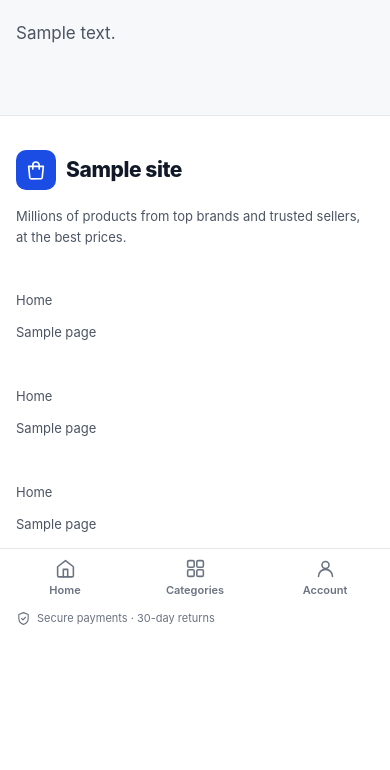
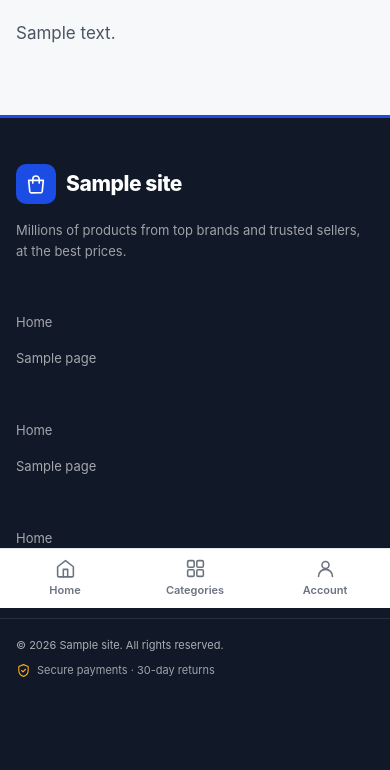
Before and after one commit to SMP1990/Rep-02, a WordPress theme: template wp-content/themes/marketly/page.php in a window 390 px wide. Shown: the part 236-1006 px from the top of the page. Before the commit the page ends 861 px from the top, so only its background shows below. Run offline with PHP 8.4 and a stand-in for WordPress, Linux system fonts and the light colour scheme; the site name, menu and one post (Sample post) are stand-ins, and other content is empty; some libraries are stand-ins or nearby versions.

Commit message:
Give the footer a modern dark treatment
CSS-only. The footer was a plain white band with a hairline border and
a cramped 2-column grid that squeezed the brand block and three menus
together even on desktop — nothing distinguished it from the page above
it.

- Dark background with a brand-coloured top edge, so the footer reads as
  a deliberate close to the page.
- Four columns from 64em (brand column wider, three menus even), two
  from 40em, one on phones — instead of two columns at every size above
  mobile.
- Social links as round, filled icon buttons instead of bordered squares,
  with a brand-fill hover state.
- Text opacities re-tuned for the dark background; checked with axe
  against WCAG 2.1 AA, 0 violations (one round needed the legal line
  raised from 45% to 65% opacity).

Checked at 390/768/1440: no overflow, no fatals on any page template.

Co-Authored-By: Claude Sonnet 5 <noreply@anthropic.com>
Claude-Session: https://claude.ai/code/session_014VLWtw9FK7bXd6grpUv6DS

```diff
--- a/wp-content/themes/marketly/assets/css/marketly.css
+++ b/wp-content/themes/marketly/assets/css/marketly.css
@@ -1451,21 +1451,35 @@ body.is-locked { overflow: hidden; }
 
 /* ------------------------------------------------------------- Footer */
 
+/* A dark footer reads as a deliberate close to the page rather than a
+   continuation of it, which is what a plain white band with a hairline
+   border was doing. The rest of the site's palette stays exactly as it
+   is — only the footer inverts. */
 .site-footer {
 	margin-top: var(--section-gap);
-	background: var(--surface);
-	border-top: 1px solid var(--line);
+	background: var(--ink);
+	color: rgba(255, 255, 255, 0.72);
+	border-top: 3px solid var(--brand);
 }
 
 .footer__inner {
 	display: grid;
-	gap: 1.75rem;
-	padding-block: 2rem;
+	gap: 2rem;
+	padding-block: 2.75rem 2rem;
 }
 
 @media (min-width: 40em) {
 	.footer__inner { grid-template-columns: repeat(2, minmax(0, 1fr)); }
 }
+
+@media (min-width: 64em) {
+	/* The brand column carries a paragraph and a row of social icons, so it
+	   keeps the extra width; the three menus share the rest evenly. */
+	.footer__inner { grid-template-columns: 1.4fr repeat(3, 1fr); gap: 2.5rem; }
+}
+
+.footer__brand .brand__name { color: #fff; }
+.footer__brand .brand__tagline { color: rgba(255, 255, 255, 0.55); }
 
 @media (min-width: 64em) {
 	.footer__inner {
@@ -1479,38 +1493,46 @@ body.is-locked { overflow: hidden; }
 
 .footer__about {
 	margin: 0.875rem 0 0;
-	max-width: 32rem;
-	color: var(--body);
+	max-width: 26rem;
+	color: rgba(255, 255, 255, 0.6);
 	font-size: var(--fs-sm);
 }
 
+.footer__about a { color: #fff; }
+
 .footer__social {
 	display: flex;
-	gap: 0.375rem;
-	margin-top: 1rem;
-}
-
+	gap: 0.625rem;
+	margin-top: 1.25rem;
+}
+
+/* Round, filled icon buttons read as a distinct interactive row against
+   the dark band, where the old bordered squares would have been nearly
+   invisible. */
 .footer__social a {
 	display: inline-flex;
 	align-items: center;
 	justify-content: center;
 	width: 2.75rem;
 	height: 2.75rem;
-	border: 1px solid var(--line);
-	border-radius: var(--r-sm);
-	color: var(--muted);
+	border-radius: var(--r-full);
+	background: rgba(255, 255, 255, 0.08);
+	color: rgba(255, 255, 255, 0.8);
+	transition: background-color var(--dur), color var(--dur), transform var(--dur);
 }
 
 .footer__social a:hover {
-	border-color: var(--brand);
-	background: var(--brand-tint);
-	color: var(--brand);
+	background: var(--brand);
+	color: #fff;
+	transform: translateY(-2px);
 }
 
 .footer__col-title {
-	margin-bottom: 0.75rem;
+	margin-bottom: 1rem;
+	color: #fff;
 	font-size: var(--fs-base);
 	font-weight: 700;
+	letter-spacing: -0.01em;
 }
 
 .footer__menu {
@@ -1519,12 +1541,12 @@ body.is-locked { overflow: hidden; }
 	padding: 0;
 }
 
-.footer__menu li + li { margin-top: 0.5rem; }
-
-.footer__menu a { color: var(--body); font-size: var(--fs-sm); }
-.footer__menu a:hover { color: var(--brand); }
-
-.footer__bar { border-top: 1px solid var(--line-2); }
+.footer__menu li + li { margin-top: 0.75rem; }
+
+.footer__menu a { color: rgba(255, 255, 255, 0.62); font-size: var(--fs-sm); transition: color var(--dur); }
+.footer__menu a:hover { color: #fff; }
+
+.footer__bar { border-top: 1px solid rgba(255, 255, 255, 0.1); }
 
 .footer__bar-inner {
 	display: flex;
@@ -1532,13 +1554,13 @@ body.is-locked { overflow: hidden; }
 	align-items: center;
 	justify-content: space-between;
 	gap: 0.5rem 1rem;
-	padding-block: 1rem;
+	padding-block: 1.125rem;
 }
 
 .footer__legal,
 .footer__trust {
 	margin: 0;
-	color: var(--muted);
+	color: rgba(255, 255, 255, 0.65);
 	font-size: var(--fs-xs);
 }
 
@@ -1546,7 +1568,10 @@ body.is-locked { overflow: hidden; }
 	display: inline-flex;
 	align-items: center;
 	gap: 0.375rem;
-}
+	color: rgba(255, 255, 255, 0.6);
+}
+
+.footer__trust .icon { color: var(--accent); }
 
 /* ==========================================================================
    Phase 3 — homepage sections
```
